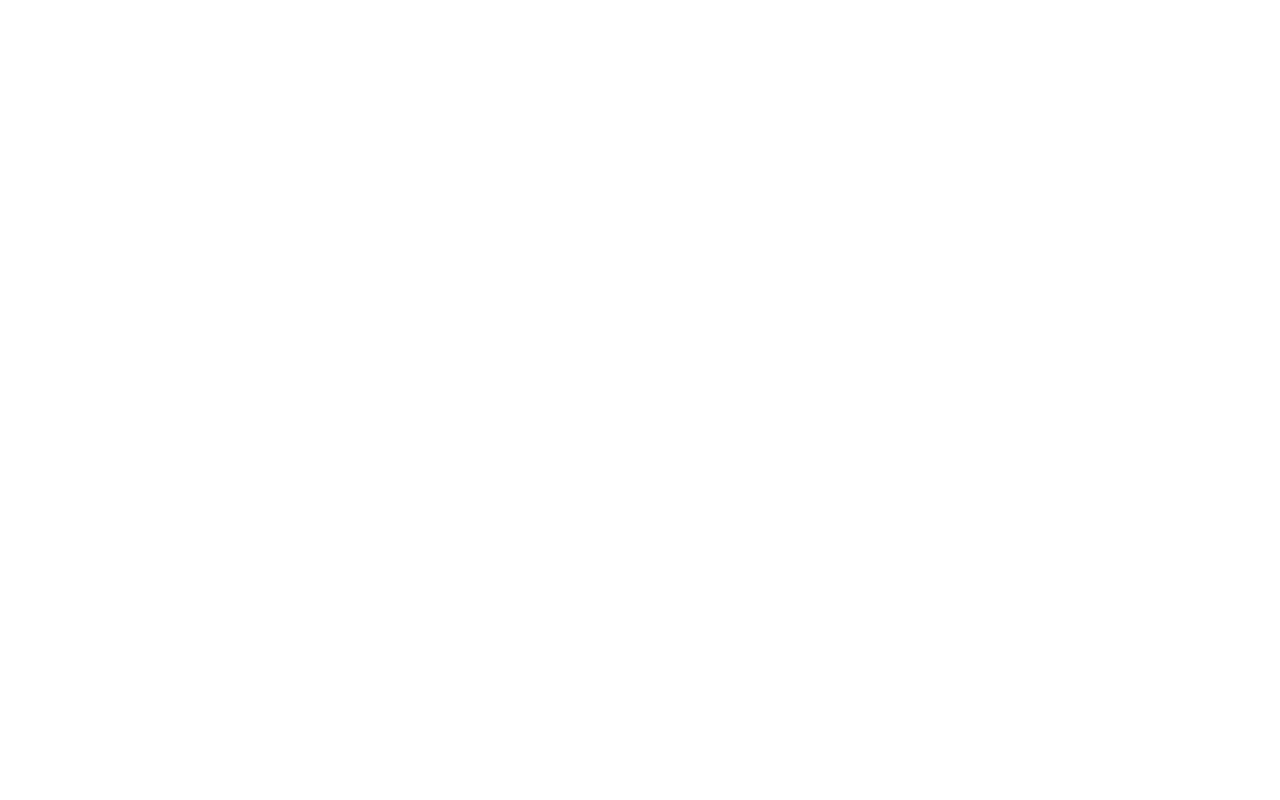
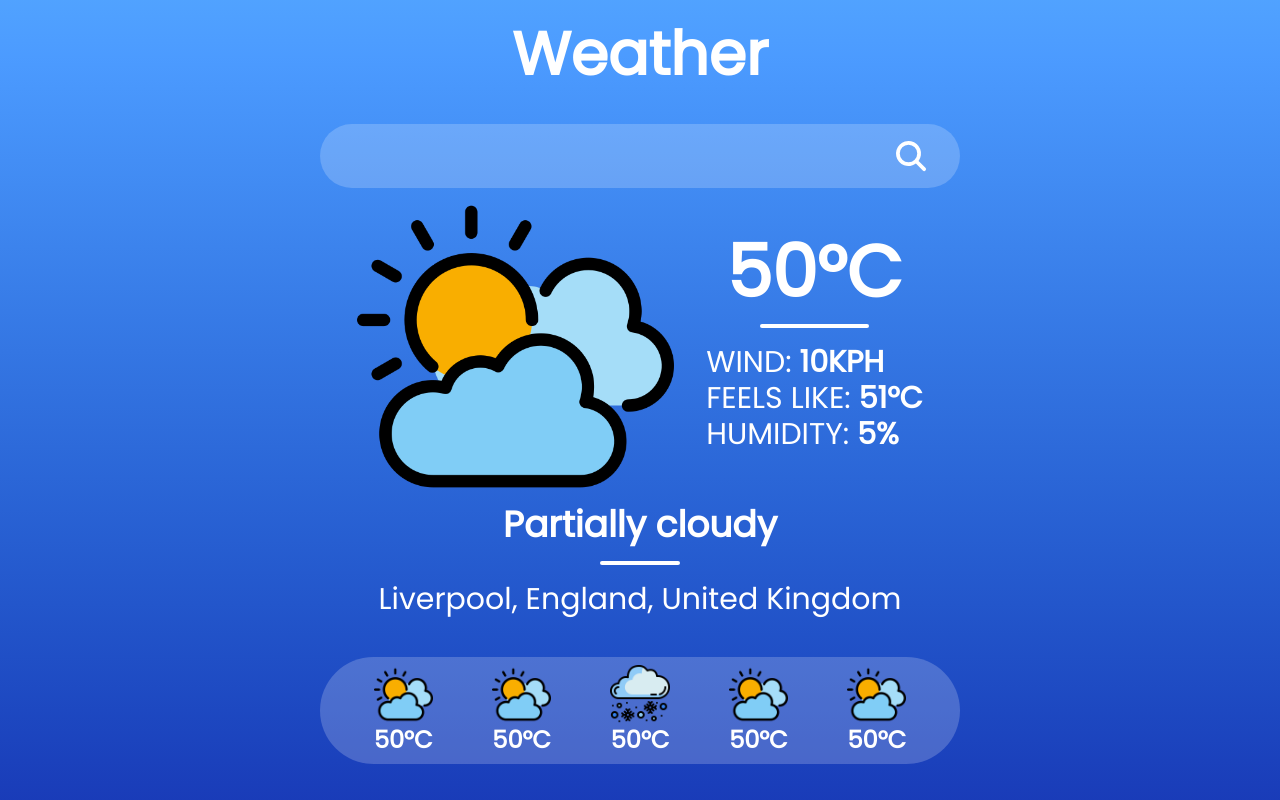
Before and after one commit to Makster20/weather-app, a plain HTML site: page index.html in a window 1280 px wide. Drawn offline with nearby package versions, Linux system fonts and the light colour scheme.

Commit message:
finished most html, css, and added functionaility to fetch api

```diff
--- a/index.html
+++ b/index.html
@@ -4,10 +4,56 @@
     <meta charset="UTF-8">
     <meta name="viewport" content="width=device-width, initial-scale=1.0">
     <link rel="stylesheet" href="style.css">
-    <script defer src="main.js"></script>
+    <link rel="preconnect" href="https://fonts.googleapis.com">
+    <link rel="preconnect" href="https://fonts.gstatic.com" crossorigin>
+    <link href="https://fonts.googleapis.com/css2?family=Poppins&display=swap" rel="stylesheet">
+    <!-- <script defer src="main.js"></script> -->
+    <script src="https://cdn.jsdelivr.net/npm/@tailwindcss/browser@4"></script>
     <title>Weather</title>
 </head>
-<body>
-
+<body class="h-screen poppins-regular flex flex-col items-center bg-gradient-to-b from-blue-400 to-blue-800">
+    <h1 class="poppins-bold text-6xl mt-6 text-white">Weather</h1>
+    <div class="flex justify-center mt-10 w-2/4 text-white bg-transparent-input text-2xl rounded-full outline-none p-2 px-6">
+        <input type="text" class="w-11/12 text-white bg-transparent text-2xl rounded-full outline-none p-2 px-6">
+        <svg xmlns="http://www.w3.org/2000/svg" viewBox="0 0 16 16" fill="currentColor" class="w-10 cursor-pointer">
+            <path fill-rule="evenodd" d="M9.965 11.026a5 5 0 1 1 1.06-1.06l2.755 2.754a.75.75 0 1 1-1.06 1.06l-2.755-2.754ZM10.5 7a3.5 3.5 0 1 1-7 0 3.5 3.5 0 0 1 7 0Z" clip-rule="evenodd" />
+        </svg>
+    </div>
+    <div class="flex justify-center gap-x-8">
+        <img src="imgs/cloudy-day.png" alt="cloudy" class="w-5/12">
+        <div class="flex flex-col items-center text-white pt-12">
+            <span class="text-7xl poppins-semibold">50°C</span>
+            <hr class="w-1/2 h-1 mx-auto my-4 border-0 rounded-sm bg-white">
+            <p class="text-3xl">WIND: <span class="poppins-bold">10KPH</span> <br>
+                FEELS LIKE: <span class="poppins-bold">51°C</span> <br>
+                HUMIDITY: <span class="poppins-bold">5%</span> <br>
+                </p>
+        </div>
+    </div>
+    <h2 class="text-white text-4xl poppins-bold">Partially cloudy</h2>
+    <hr class="w-20 h-1 mx-auto my-4 border-0 rounded-sm bg-white">
+    <h3 class="text-white text-3xl">Liverpool, England, United Kingdom</h3>
+    <div class="flex justify-center mt-10 w-2/4 text-white bg-transparent-input text-2xl rounded-full outline-none p-2 px-6">
+        <div class="flex flex-col items-center">
+            <img src="imgs/cloudy-day.png" alt="cloudy" class="w-1/2">
+            <span class="text-2xl poppins-semibold text-white">50°C</span>
+        </div>
+        <div class="flex flex-col items-center">
+            <img src="imgs/cloudy-day.png" alt="cloudy" class="w-1/2">
+            <span class="text-2xl poppins-semibold text-white">50°C</span>
+        </div>
+        <div class="flex flex-col items-center">
+            <img src="imgs/snowy.png" alt="cloudy" class="w-1/2">
+            <span class="text-2xl poppins-semibold text-white">50°C</span>
+        </div>
+        <div class="flex flex-col items-center">
+            <img src="imgs/cloudy-day.png" alt="cloudy" class="w-1/2">
+            <span class="text-2xl poppins-semibold text-white">50°C</span>
+        </div>
+        <div class="flex flex-col items-center">
+            <img src="imgs/cloudy-day.png" alt="cloudy" class="w-1/2">
+            <span class="text-2xl poppins-semibold text-white">50°C</span>
+        </div>
+    </div>
 </body>
 </html>
--- a/main.js
+++ b/main.js
@@ -0,0 +1,32 @@
+// IIFE - Immediately Invoked Function Expressions
+// Uses namespaces but also lets you control access
+
+const APP = (function() {
+    document.addEventListener('DOMContentLoaded', init);
+
+    const KEY = 'FMJQ98AUZQSGKSDV9XXF8DJE8';
+
+    async function init(){
+        let weatherData = await getWeatherData('dubai');
+        console.log(weatherData.locationAddress);
+        console.log(weatherData.locationName);
+        console.log(weatherData.days);
+
+    }
+
+    async function getWeatherData(location) {
+        const response = await fetch(`https://weather.visualcrossing.com/VisualCrossingWebServices/rest/services/timeline/${location}?key=${KEY}&include=days&unitGroup=metric`);
+        const responseData = await response.json();
+
+        let locationAddress = responseData.resolvedAddress;
+        let locationName = responseData.address;
+        let days = responseData.days;
+
+        return {
+            locationAddress,
+            locationName,
+            days,
+        }
+    }
+
+})()
--- a/style.css
+++ b/style.css
@@ -0,0 +1,27 @@
+.poppins-regular {
+    font-family: "Poppins", sans-serif;
+    font-weight: 400;
+    font-style: normal;
+  }
+
+  .poppins-medium {
+    font-family: "Poppins", sans-serif;
+    font-weight: 500;
+    font-style: normal;
+  }
+
+  .poppins-semibold {
+    font-family: "Poppins", sans-serif;
+    font-weight: 600;
+    font-style: normal;
+  }
+
+  .poppins-bold {
+    font-family: "Poppins", sans-serif;
+    font-weight: 700;
+    font-style: normal;
+  }
+
+  .bg-transparent-input {
+    background-color: rgba(255, 255, 255, 0.2);
+  }
```
Also changed, not shown: imgs/cloudy-day.png (added), imgs/lightning.png (added), imgs/raining.png (added), imgs/snowy.png (added), imgs/sunny.png (added).
